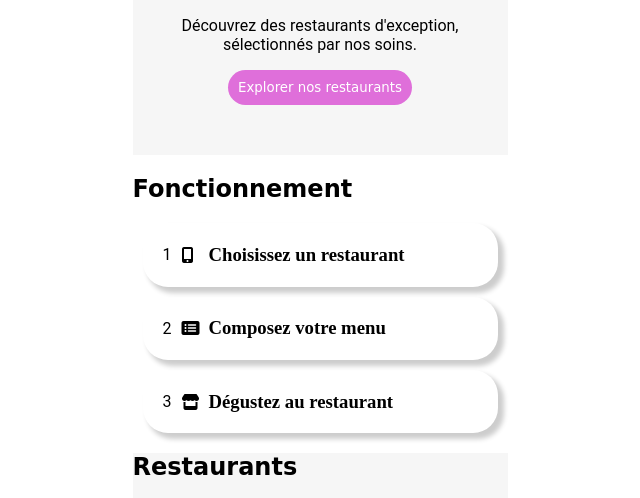
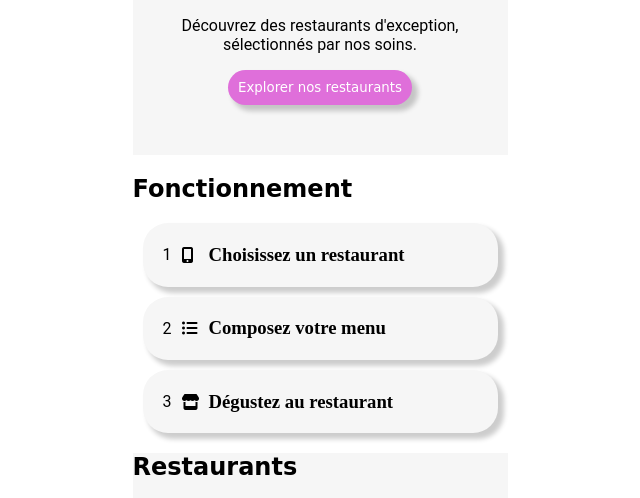
Before and after one commit to Verynicedev/Eddydupuis_3_09092021, a plain HTML site: page index.html in a window 1280 px wide. Shown: the part 240-738 px from the top of the page, without its empty margins (320-960 px from the left). Drawn offline with Linux system fonts and the light colour scheme; grey boxes are pictures that could not be loaded.

Commit message:
css
fonction hover / btn shw

```diff
--- a/css/style.css
+++ b/css/style.css
@@ -50,6 +50,7 @@ header{
     border: 0px;
     border-radius: 20px;
     padding: 10px;
+    box-shadow: 5px 5px 5px 1px rgba(0, 0, 0, 0.200);
 }
 
 /* /// section fonctionemment /// */
@@ -63,8 +64,14 @@ header{
     align-items: center;
     margin: 10px;
     padding-left: 15px;
+    background-color: #F6F6F6;
     box-shadow: 5px 5px 5px 1px rgba(0, 0, 0, 0.200);
     border-radius: 25px;
+}
+
+.fonction__div:hover {
+    background-color: #F5EDFF;
+    transition: 0.2s;
 }
 
 .fonction__element {
--- a/index.html
+++ b/index.html
@@ -29,7 +29,7 @@
         </div>
         <div class="fonction__div">
             <p class="fonction__element fonction__number">2</p>
-            <i class="fas fa-list-alt fonction__element fonction__icon"></i>
+            <i class="fas fa-list-ul fonction__element fonction__icon"></i>
             <h3 class="fonction__element">Composez votre menu</h3>
         </div>
         <div class="fonction__div">
```
